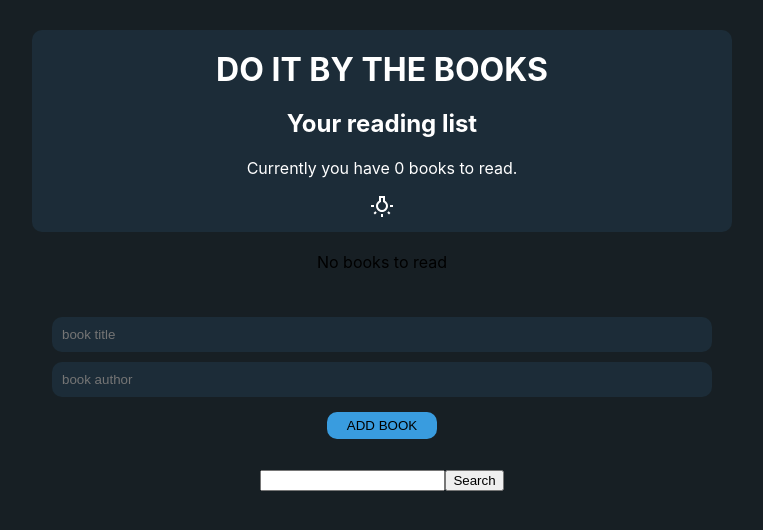
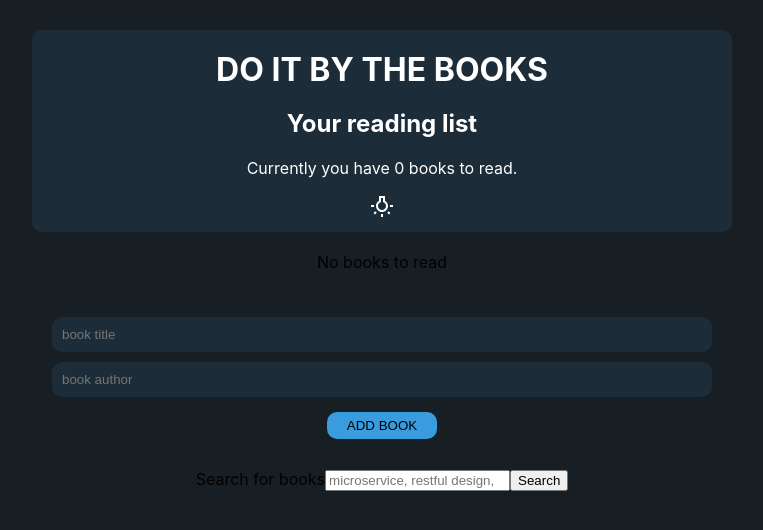
Before and after one commit to kemenykristof/book-repository, a React (Create React App) app: page / in a window 1280 px wide. Shown: the top 530 px of the page, without its empty margins (258-1021 px from the left). Built offline with nearby package versions, Linux system fonts and the light colour scheme.

Commit message:
api refactor

```diff
--- a/src/components/BooksAPI.js
+++ b/src/components/BooksAPI.js
@@ -2,41 +2,64 @@ import React, { useState, Component } from "react";
 import SearchBox from "./SearchBox";
 import request from "superagent";
 import BookListAPI from "./BookListAPI";
+import axios from "axios";
 
-class BooksAPI extends Component {
-  constructor(props) {
-    super(props);
-    this.state = {
-      books: [],
-      searchField: ""
-    };
-  }
-
-  searchBook = e => {
-    e.preventDefault();
-    request
-      .get("https://www.googleapis.com/books/v1/volumes")
-      .query({ q: this.state.searchField })
-      .then(data => {
-        this.setState({ books: [...data.body.items] });
-      });
+const BooksAPI = () => {
+  const [books, setBooks] = useState({ items: [] });
+  const [searchTerm, setSearchTerm] = useState("");
+  const onInputChange = e => {
+    setSearchTerm(e.target.value);
   };
 
-  handleSearch = event => {
-    console.log(event.target.value);
-    this.setState({ searchField: event.target.value });
+  let API_URL = `https://www.googleapis.com/books/v1/volumes`;
+
+  const fetchBooks = async () => {
+    const result = await axios.get(`${API_URL}?q=${searchTerm}`);
+    setBooks(result.data);
+    console.log(result.data);
   };
-  render() {
-    return (
-      <div>
-        <SearchBox
-          searchBook={this.searchBook}
-          handleSearch={this.handleSearch}
-        ></SearchBox>
-        <BookListAPI books={this.state.books}></BookListAPI>
-      </div>
-    );
-  }
-}
+
+  const onSubmitHandler = e => {
+    e.preventDefault();
+    fetchBooks();
+  };
+
+  return (
+    <section>
+      <form onSubmit={onSubmitHandler}>
+        <label>
+          <span>Search for books</span>
+          <input
+            type="search"
+            placeholder="microservice, restful design, etc.,"
+            value={searchTerm}
+            onChange={onInputChange}
+          />
+
+          <button type="submit">Search</button>
+        </label>
+      </form>
+      <ul>
+        {books.items.map((book, index) => {
+          return (
+            <li key={index}>
+              <div>
+                <img
+                  alt={`${book.volumeInfo.title} book`}
+                  src={`http://books.google.com/books/content?id=${book.id}&printsec=frontcover&img=1&zoom=1&source=gbs_api`}
+                />
+                <div>
+                  <h3>{book.volumeInfo.title}</h3>
+                  <p>{book.volumeInfo.publishedDate}</p>
+                </div>
+              </div>
+              <hr />
+            </li>
+          );
+        })}
+      </ul>
+    </section>
+  );
+};
 
 export default BooksAPI;
--- a/src/components/SearchBox.js
+++ /dev/null
@@ -1,14 +0,0 @@
-import React from "react";
-
-const SearchArea = props => {
-  return (
-    <div className="search-area">
-      <form onSubmit={props.searchBook} action="">
-        <input onChange={props.handleSearch} type="text"></input>
-        <button type="submit">Search</button>
-      </form>
-    </div>
-  );
-};
-
-export default SearchArea;
```
Also changed, not shown: src/contexts/BookContext.js (+0 -10 lines).
